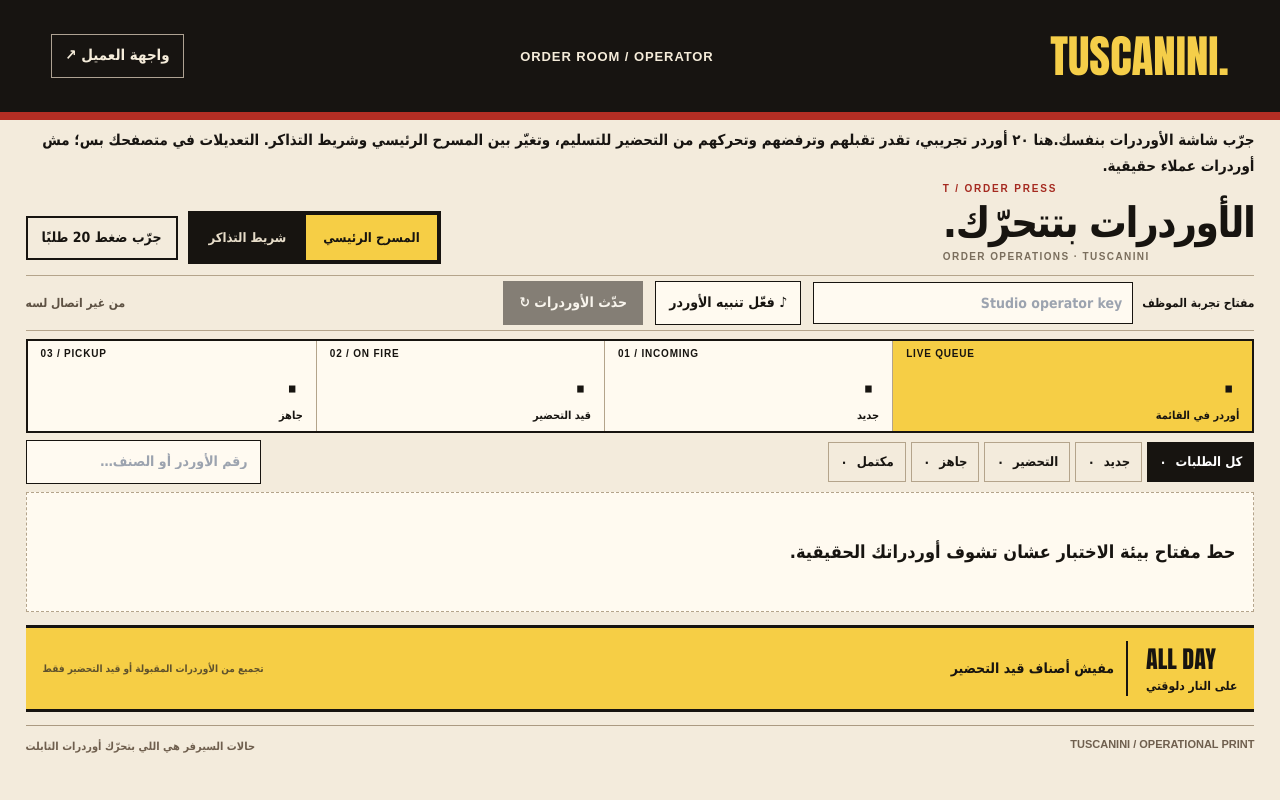
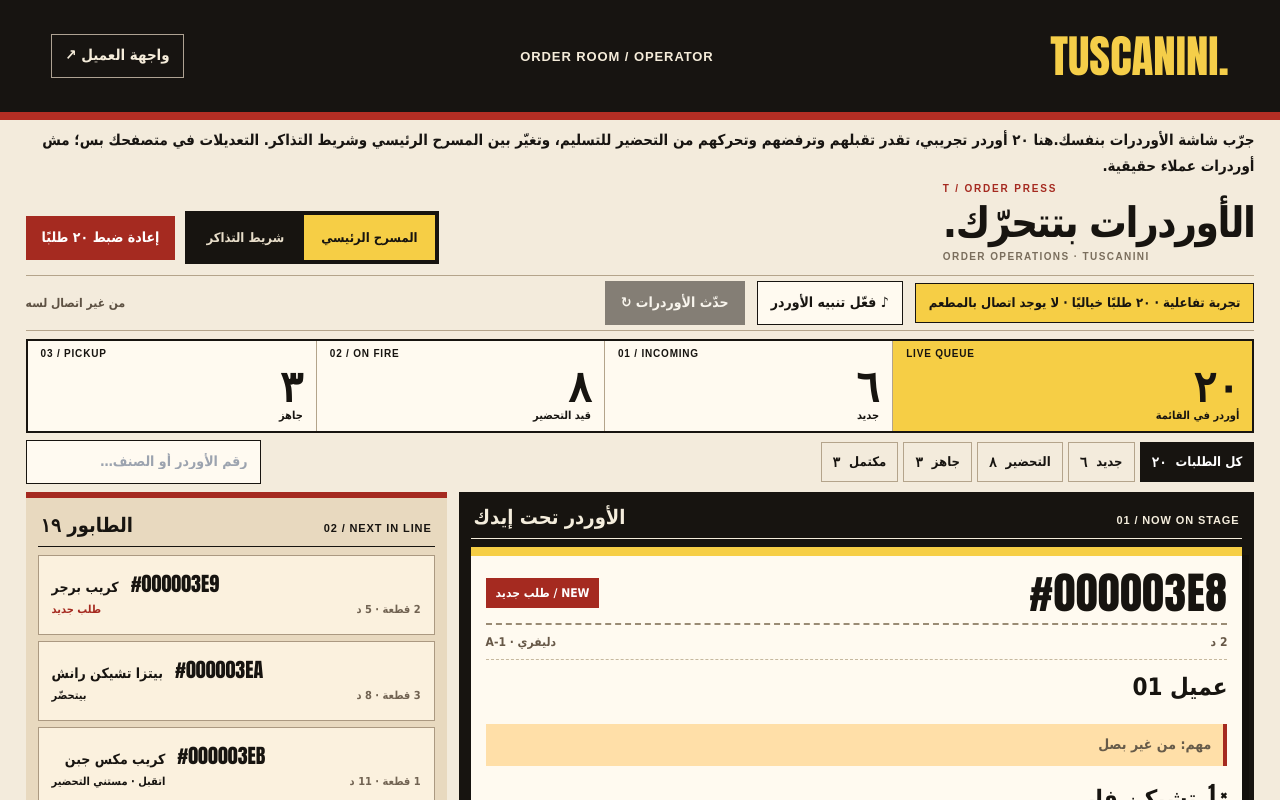
Before and after one commit to omarkhair70-droid/tuscanini-ordering-system, a Next.js app: page /operator/orders in a window 1280 px wide. Shown: the top 800 px of the page. Built offline with nearby package versions, Linux system fonts and the light colour scheme.

Commit message:
feat(operator): interactive synthetic actions in public demo; keep real operator API gated

```diff
--- a/components/studio/operator-press.tsx
+++ b/components/studio/operator-press.tsx
@@ -20,6 +20,9 @@
   ready:{label:'جاهز',marker:'READY',index:'04'},
   delivered:{label:'اتسلّم',marker:'DONE',index:'05'},
   rejected:{label:'اترفض',marker:'DECLINED',index:'06'},
+};
+const DEMO_NEXT_STATE:Record<string,Phase>={
+  accept:'accepted',reject:'rejected',start:'preparing',ready:'ready',deliver:'delivered',
 };
 const ACTIONS:Record<string,Array<{key:string;label:string}>>={
   received:[{key:'accept',label:'اقبل الأوردر'},{key:'reject',label:'اعتذر عن الأوردر'}],
@@ -141,12 +144,13 @@
     <small>تجميع من الأوردرات المقبولة أو قيد التحضير فقط</small>
   </div>;
 }
-export function OperatorPress(){
+export function OperatorPress({publicDemo=false}:{publicDemo?:boolean}){
   const [key,setKey]=useState('');
   const [orders,setOrders]=useState<Order[]>([]);
   const [layout,setLayout]=useState<Layout>('press');
   const [filter,setFilter]=useState<Filter>('all');
-  const [preview,setPreview]=useState(false);
+  const [preview,setPreview]=useState(publicDemo);
+  const [demoStatuses,setDemoStatuses]=useState<Record<string,Phase>>({});
   const [selectedId,setSelectedId]=useState('');
   const [message,setMessage]=useState('');
   const [lastSync,setLastSync]=useState('');
@@ -163,10 +167,10 @@
   const railTrack=useRef<HTMLDivElement|null>(null);
 
   useEffect(()=>{
-    if(new URLSearchParams(window.location.search).get('preview')==='20')setPreview(true);
+    if(publicDemo || new URLSearchParams(window.location.search).get('preview')==='20')setPreview(true);
     const timer=window.setInterval(()=>setClock(v=>v+1),30000);
     return ()=>{window.clearInterval(timer);void audioContext.current?.close();audioContext.current=null;};
-  },[]);
+  },[publicDemo]);
   const toggleSound=async()=>{
     if(audioArmed.current){audioArmed.current=false;setSoundOn(false);return;}
     try{
@@ -211,7 +215,9 @@
       window.removeEventListener('online',wake);};
   },[key,preview,sync]);
 
-  const data=useMemo(()=>preview?makePreviewOrders():orders,[orders,preview,clock]);
+  const data=useMemo(()=>preview?makePreviewOrders().map(o=>({
+    ...o,status:demoStatuses[o.id]??o.status,
+  })):orders,[orders,preview,clock,demoStatuses]);
   const filtered=useMemo(()=>data.filter(o=>matching(o,filter)&&(
     !search||[o.id,o.customer_snapshot?.name,...o.items.map(i=>i.name)].join(' ').toLocaleLowerCase().includes(search.toLocaleLowerCase())
   )),[data,filter,search]);
@@ -225,6 +231,17 @@
     done:data.filter(o=>o.status==='delivered'||o.status==='rejected').length,
   };
   const apply=async(id:string,action:string)=>{
+    if(publicDemo&&preview){
+      const order=data.find(o=>o.id===id);
+      const valid=ACTIONS[order?.status??'']?.some(a=>a.key===action);
+      if(!order||!valid)return;
+      // Public interactions change ONLY synthetic state in this React view.
+      // They NEVER call the restaurant API or persist real orders.
+      setDemoStatuses(previous=>({...previous,[id]:DEMO_NEXT_STATE[action]}));
+      setSelectedId(id);
+      setMessage('تم تحديث '+short(id)+' داخل التجربة فقط');
+      return;
+    }
     if(preview||pendingId||!key)return;
     // Keep this ticket in focus as it advances stages; otherwise another
     // incoming order would steal the canvas while staff are mid-task.
@@ -250,12 +267,16 @@
           <button type="button" aria-pressed={layout==='rail'} onClick={()=>setLayout('rail')}>شريط التذاكر</button>
         </div>
         <button type="button" className="op-preview" aria-pressed={preview} onClick={()=>{
-          setPreview(v=>!v);setFilter('all');setSelectedId('');setMessage('');setNewArrivals(0);
-        }}>{preview?'العودة للأوردرات':'جرّب ضغط 20 طلبًا'}</button>
+          if(publicDemo){setDemoStatuses({});setMessage('رجّعنا الـ٢٠ أوردر لحالتهم الأولى');}
+          else setPreview(v=>!v);
+          setFilter('all');setSelectedId('');setNewArrivals(0);
+        }}>{publicDemo?'إعادة ضبط ٢٠ طلبًا':preview?'العودة للأوردرات':'جرّب ضغط 20 طلبًا'}</button>
       </div>
     </div>
     <div className="op-health">
-      {preview?<span className="op-health__mark">عرض تصميم · ٢٠ طلبًا تجريبيًا · الأزرار غير مفعّلة</span>:
+      {preview?<span className="op-health__mark">{publicDemo
+        ?'تجربة تفاعلية · ٢٠ طلبًا خياليًا · لا يوجد اتصال بالمطعم'
+        :'عرض تصميم · ٢٠ طلبًا تجريبيًا · الأزرار غير مفعّلة'}</span>:
         <label className="op-health__key"><span>مفتاح تجربة الموظف</span><input type="password" placeholder="Studio operator key"
           value={key} onChange={e=>setKey(e.target.value)} autoComplete="off"/></label>}
       <button type="button" className="op-health__sound" aria-pressed={soundOn}
@@ -291,7 +312,7 @@
       layout==='press'?<div className="op-stage" data-testid="order-press">
         <div className="op-stage__focus">
           <div className="op-section-title"><span>01 / NOW ON STAGE</span><strong>الأوردر تحت إيدك</strong></div>
-          {focus&&<OrderTicket key={focus.id} order={focus} preview={preview} pending={pendingId===focus.id} onAction={apply}/>}
+          {focus&&<OrderTicket key={focus.id} order={focus} preview={preview&&!publicDemo} pending={pendingId===focus.id} onAction={apply}/>}
         </div>
         <div className="op-stage__queue">
           <div className="op-section-title"><span>02 / NEXT IN LINE</span><strong>الطابور <em>{queue.length.toLocaleString('ar-EG')}</em></strong></div>
@@ -309,7 +330,7 @@
             <button type="button" onClick={()=>moveRail('next')} aria-label="التذاكر التالية">←</button>
           </div>
         </div>
-        <div className="op-rail__track" ref={railTrack} tabIndex={0} aria-label="اسحب أفقيًا لمراجعة التذاكر">{filtered.map(o=><OrderTicket key={o.id} order={o} preview={preview}
+        <div className="op-rail__track" ref={railTrack} tabIndex={0} aria-label="اسحب أفقيًا لمراجعة التذاكر">{filtered.map(o=><OrderTicket key={o.id} order={o} preview={preview&&!publicDemo}
           pending={pendingId===o.id} onAction={apply} compact/>)}</div>
       </div>}
     <AllDay orders={data}/>
```
